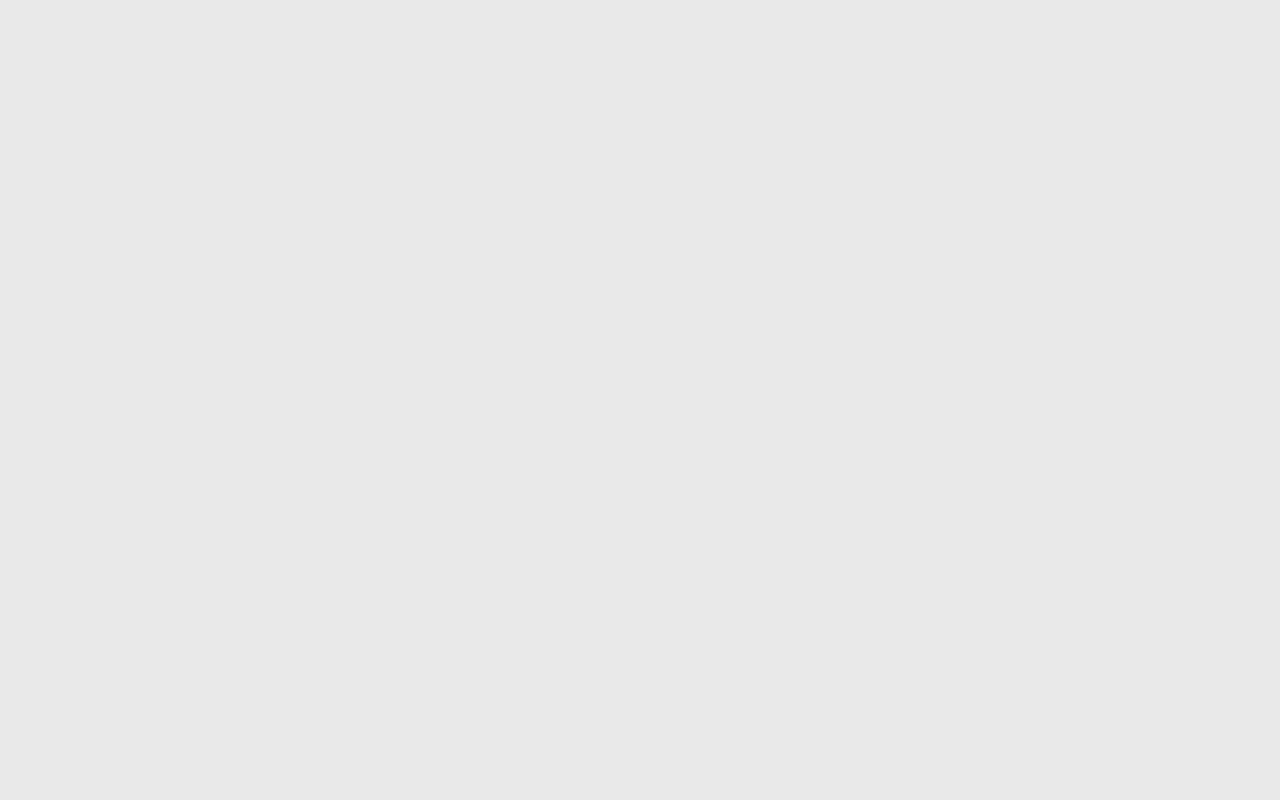
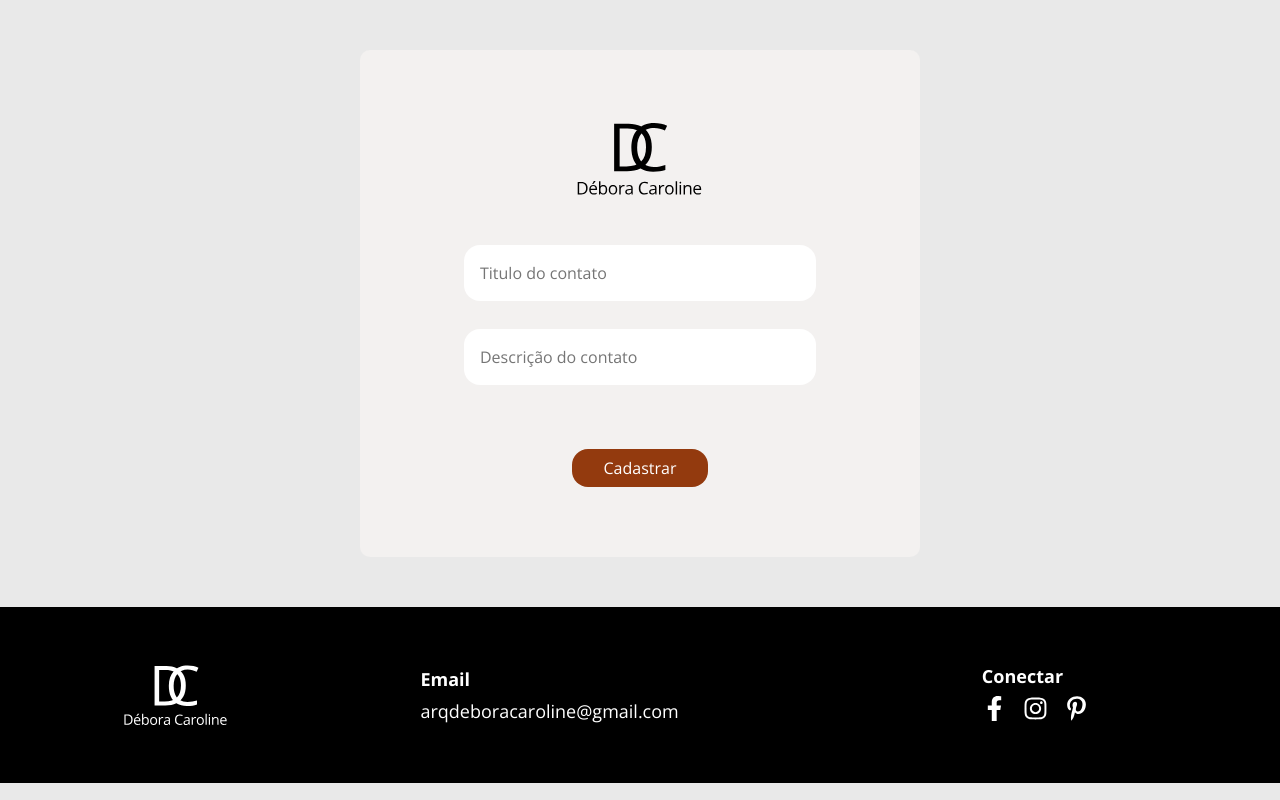
Before and after one commit to eliziebluiz/arq.debora, a React (Vite) app in the folder frontend/: page /register-contact in a window 1280 px wide. Before the commit this address had no page. Built offline with nearby package versions, Linux system fonts and the light colour scheme.

Commit message:
fix: add ui register contact

```diff
--- /dev/null
+++ b/frontend/src/pages/RegisterContact/index.tsx
@@ -0,0 +1,16 @@
+import Template from "../../components/template";
+import Input from "../../components/input";
+
+import * as S from "./styles";
+
+function Login() {
+  return (
+    <Template>
+      <Input placeholder="Titulo do contato" />
+      <Input placeholder="Descrição do contato" style={{ marginTop: "28px" }} />
+      <S.Button>Cadastrar</S.Button>
+    </Template>
+  );
+}
+
+export default Login;
--- /dev/null
+++ b/frontend/src/pages/RegisterContact/styles.ts
@@ -0,0 +1,17 @@
+import styled from "styled-components";
+
+export const Container = styled.header`
+  display: flex;
+  flex-direction: column;
+  width: 100%;
+`;
+
+export const Button = styled.button`
+  background-color: #933a0e;
+  color: #ffffff;
+  cursor: pointer;
+
+  padding: 0.5rem 2rem;
+  border-radius: 1rem;
+  margin-top: 4rem;
+`;
--- a/frontend/src/routes/index.tsx
+++ b/frontend/src/routes/index.tsx
@@ -4,6 +4,7 @@ import Dashboard from "../pages/Dashboard";
 import ForgotPassword from "../pages/ForgotPassword";
 import RegisterUser from "../pages/RegisterUser";
 import RegisterSchedule from "../pages/RegisterSchedule";
+import RegisterContact from "../pages/RegisterContact";
 
 const Router = () => (
   <BrowserRouter>
@@ -14,6 +15,7 @@ const Router = () => (
       <Route path="/code" element={<ForgotPassword variant="code" />} />
       <Route path="/register-user" element={<RegisterUser />} />
       <Route path="/register-schedule" element={<RegisterSchedule />} />
+      <Route path="/register-contact" element={<RegisterContact />} />
     </Routes>
   </BrowserRouter>
 );
```
